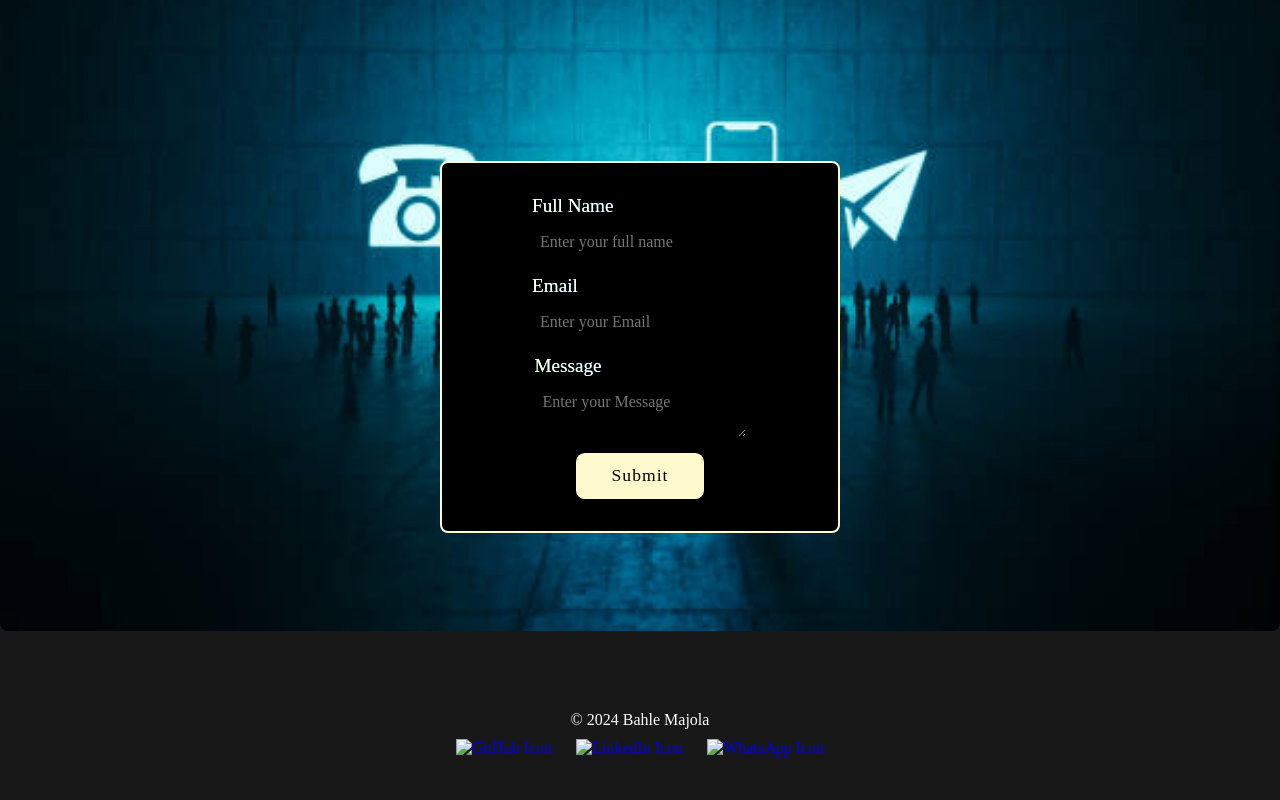
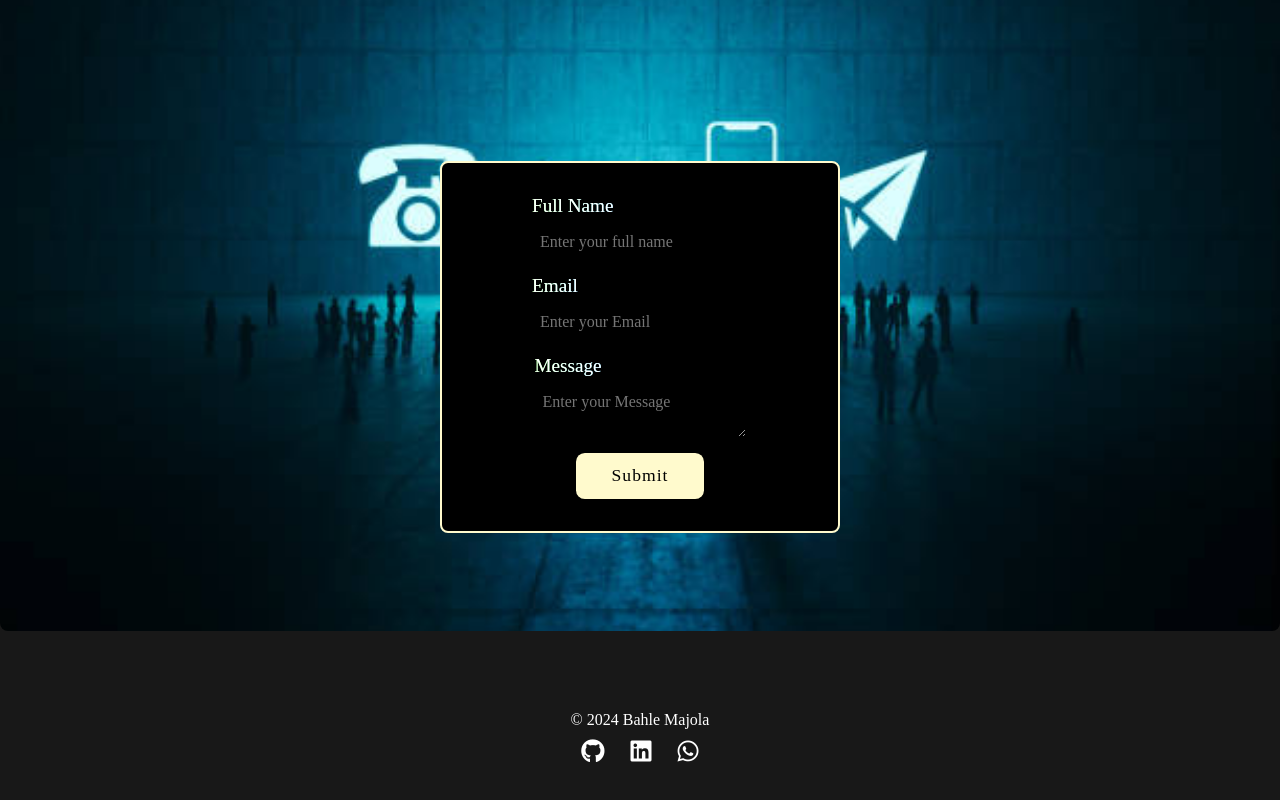
Before and after one commit to BAHLEMAJOLA/Bahle-portfolio, a plain HTML site: page index.html in a window 1280 px wide. Shown: the part 2624-3424 px from the top of the page. Drawn offline with nearby package versions, Linux system fonts and the light colour scheme.

Commit message:
change the footer

```diff
--- a/css/style.css
+++ b/css/style.css
@@ -424,6 +424,17 @@ footer {
 }
 
 .social-icons img:hover {
+    transform: scale(1.1); /* Scale effect on hover */
+}
+
+.social-icons a {
+    margin: 0 10px;
+    color: white; /* Change color to fit your design */
+    font-size: 24px; /* Adjust size */
+    transition: transform 0.3s; /* Animation for hover effect */
+}
+
+.social-icons a:hover {
     transform: scale(1.1); /* Scale effect on hover */
 }
 
--- a/index.html
+++ b/index.html
@@ -3,6 +3,8 @@
 <head>
     <meta charset="UTF-8" />
     <meta name="viewport" content="width=device-width, initial-scale=1.0" />
+    <link rel="stylesheet" href="https://cdnjs.cloudflare.com/ajax/libs/font-awesome/6.0.0-beta3/css/all.min.css">
+
 
     <title>Portfolio Website</title>
     <link rel="stylesheet" href="css/style.css" />
@@ -270,20 +272,19 @@
         <p>© 2024 Bahle Majola</p>
         <div class="social-icons">
             <a href="https://github.com/yourusername" target="_blank" aria-label="GitHub">
-                <img src="path/to/github-icon.png" alt="GitHub Icon">
+                <i class="fab fa-github"></i>
             </a>
             <a href="https://www.linkedin.com/in/yourusername" target="_blank" aria-label="LinkedIn">
-                <img src="path/to/linkedin-icon.png" alt="LinkedIn Icon">
+                <i class="fab fa-linkedin"></i>
             </a>
             <a href="https://wa.me/yourphonenumber" target="_blank" aria-label="WhatsApp">
-                <img src="path/to/whatsapp-icon.png" alt="WhatsApp Icon">
+                <i class="fab fa-whatsapp"></i>
             </a>
         </div>
     </div>
 </footer>
 
 
-
     <script src="js/script.js"></script>
 </body>
 </html>
```
